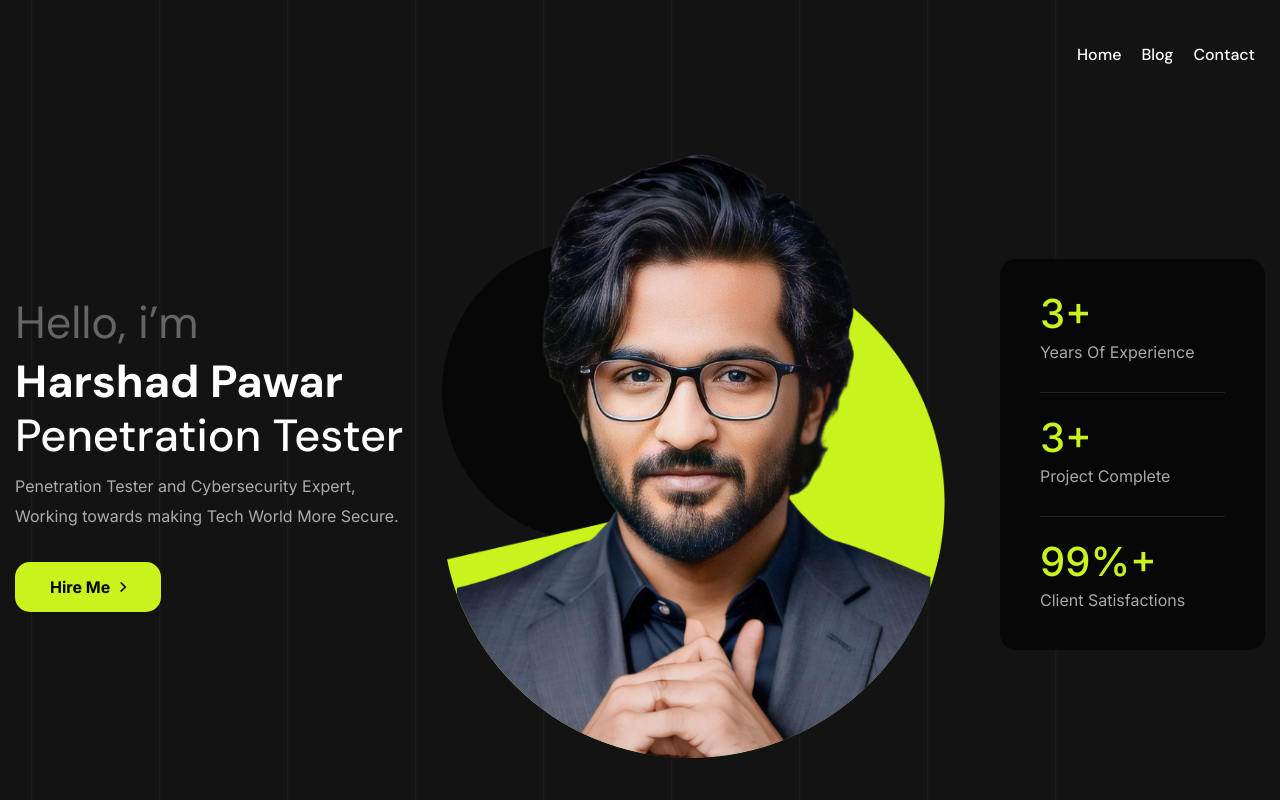
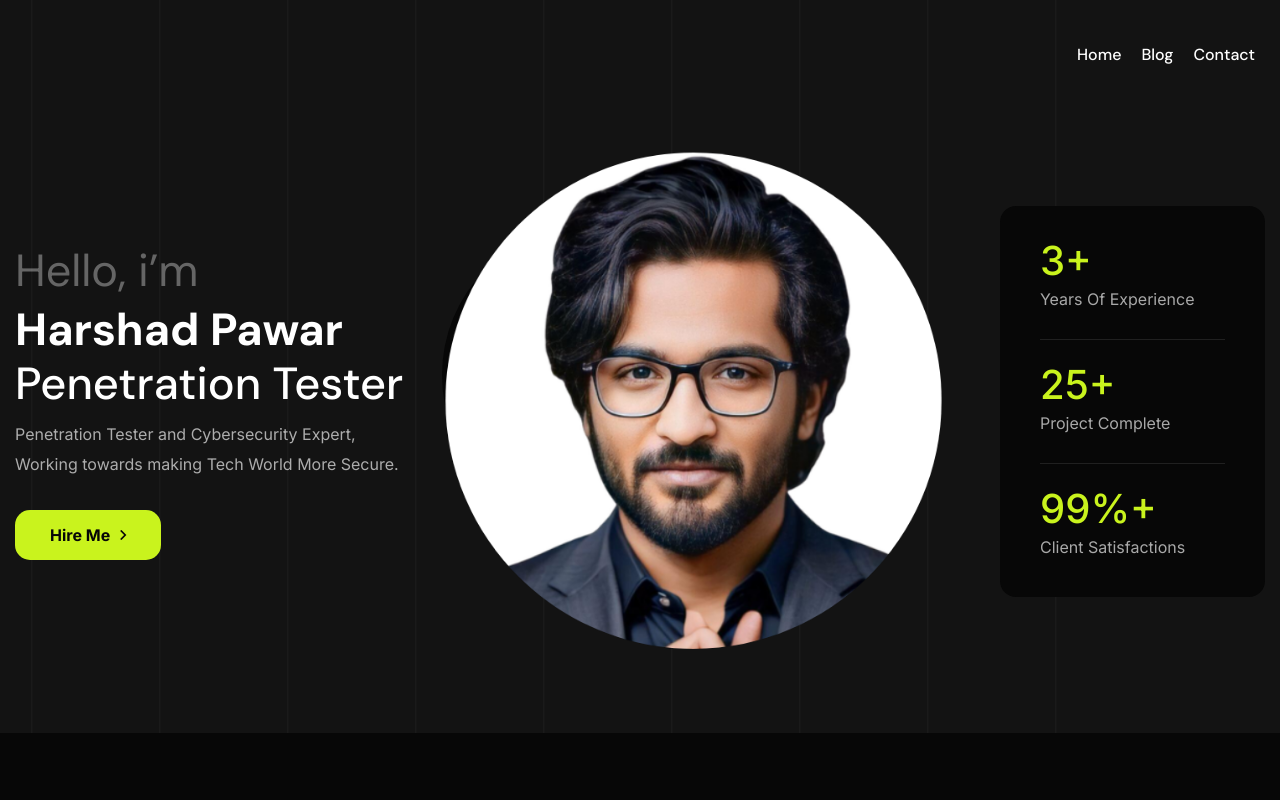
Before and after one commit to kajolchavan/cybersecurityportfolio, a Next.js app: page / in a window 1280 px wide. Shown: the top 800 px of the page. Built offline with nearby package versions, Linux system fonts and the light colour scheme.

Commit message:
Bg-Image

```diff
--- a/components/Hero.js
+++ b/components/Hero.js
@@ -3,7 +3,7 @@ import Counter from "./Counter";
 
 const counterData = [
   { id: 1, text: "Years Of Experience", value: "3", valueType: "plus" },
-  { id: 2, text: "Project Complete", value: "3", valueType: "plus" },
+  { id: 2, text: "Project Complete", value: "25", valueType: "plus" },
   { id: 3, text: "Client Satisfactions", value: "99", valueType: "percent" },
 ];
 
@@ -45,12 +45,12 @@ const Hero = () => {
             <div className="author-image-part wow fadeIn delay-0-3s">
               <div className="bg-circle" />
               <img src="assets/images/mainImage.png" alt="Author" />
-              <div className="progress-shape">
+              {/* <div className="progress-shape">
                 <img
                   src="assets/images/hero/progress-shape.png"
                   alt="Progress"
                 />
-              </div>
+              </div> */}
             </div>
           </div>
         </div>
```
Also changed, not shown: public/assets/images/mainImage.png.
